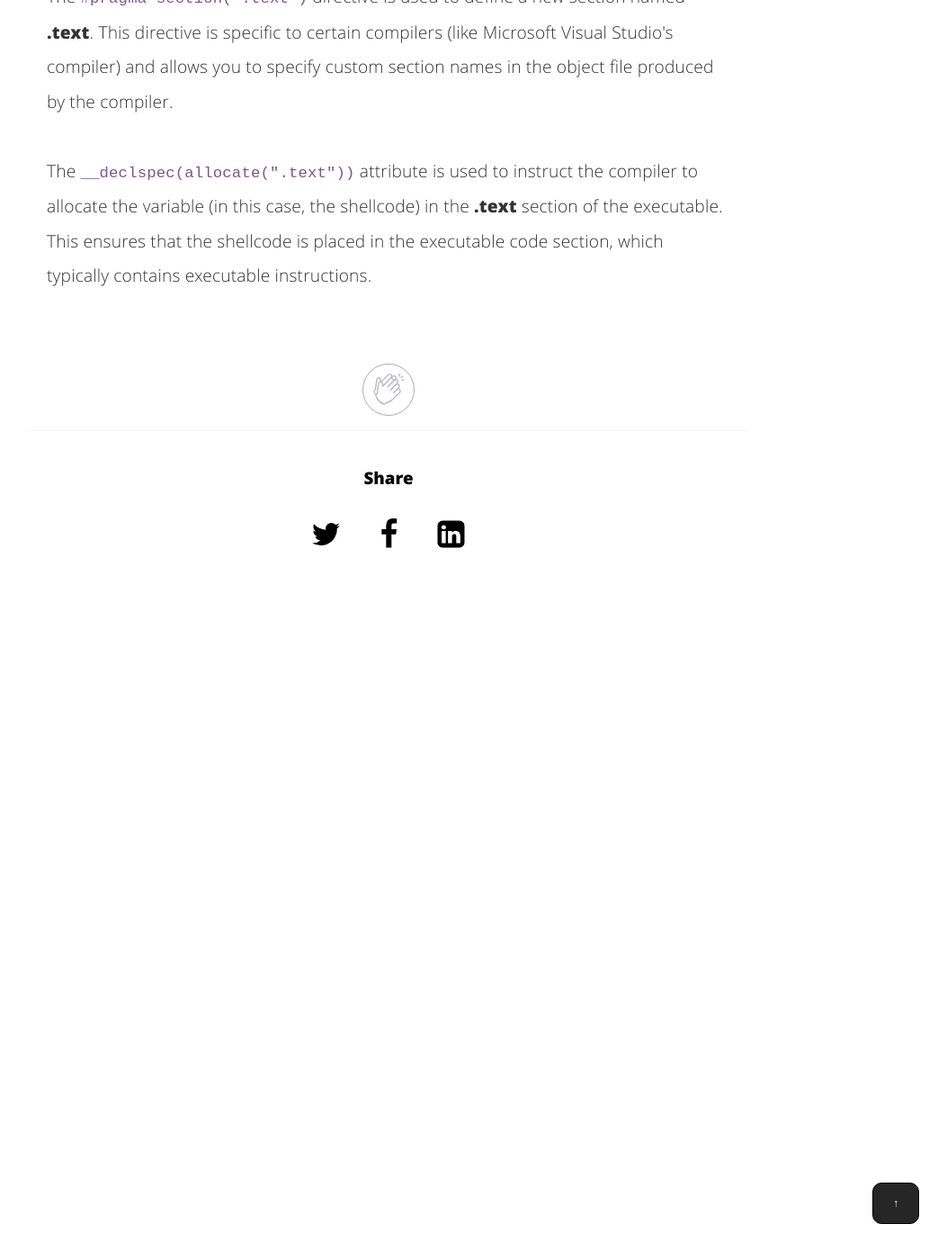
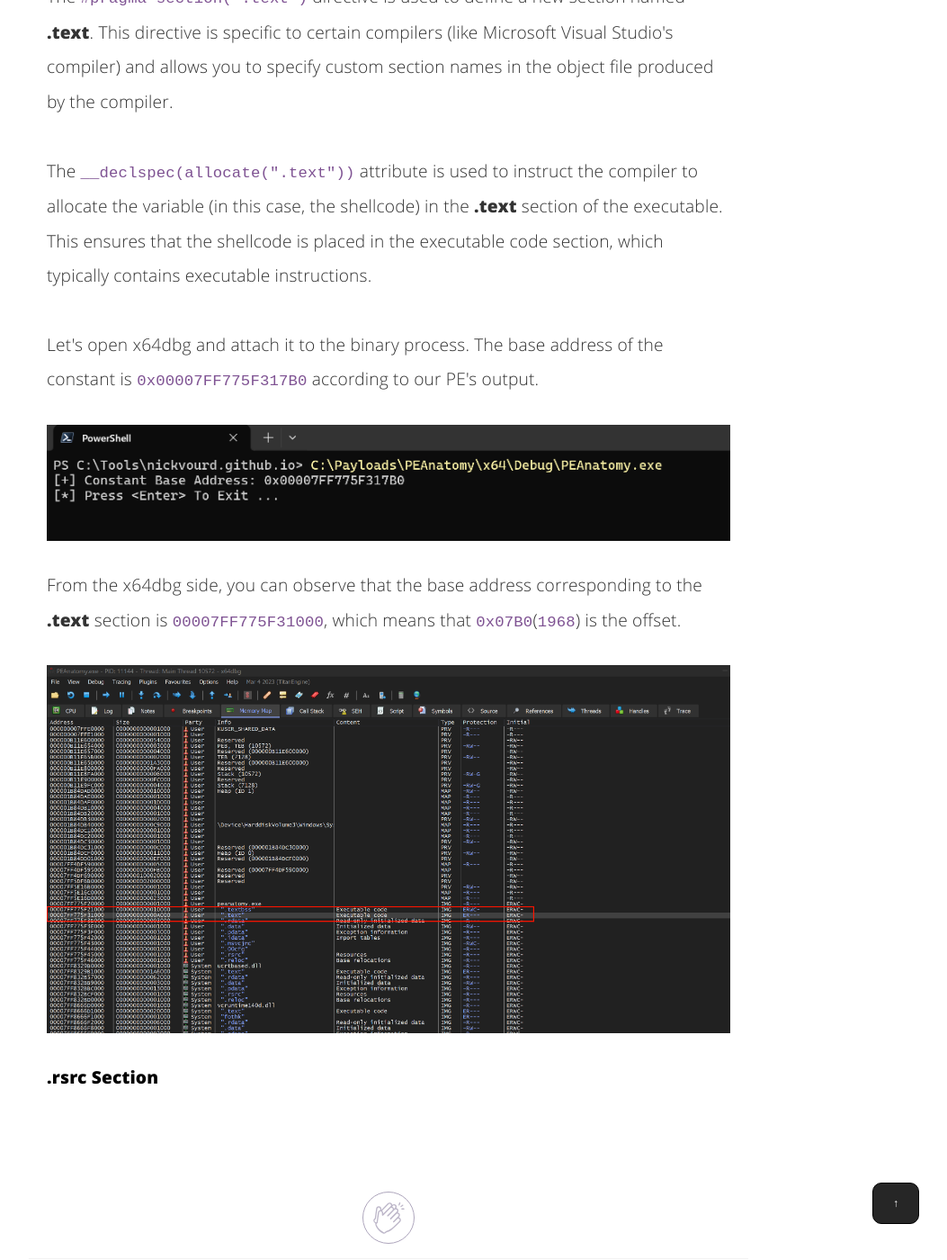
Before and after one commit to nickvourd/nickvourd.github.io, a Jekyll site: the page built from _posts/2024-04-21-the-anatomy-of-pe.md, in a window 1280 px wide and 1400 px high, scrolled down 11508 px. Shown: the whole window at 90% size, without its empty margins (208-1261 px from the left). Built offline with Jekyll 4.4.1, drawn with Linux system fonts in a browser that asks for light colours.

Commit message:
The anatomy of PE

````diff
--- a/_posts/2024-04-21-the-anatomy-of-pe.md
+++ b/_posts/2024-04-21-the-anatomy-of-pe.md
@@ -290,11 +290,11 @@ int main() {
 
 <p>Let's fire up x64dbg and attach it to the running process of the PE. The base address of the constant is <code>0x00007FF79C7D9BB0</code> according to our PE's output.</p>
 
-<img src="/assets/img/post-img/21-04-2024/cmd-base-address-const.png" class="post-images" alt="cmd-base-address-const.png">
+<img src="/assets/img/post-img/21-04-2024/cmd-base-address-const.png" class="post-images" alt="cmd-base-address-const">
 
 <p>However, according to x64dbg, the base address corresponding to the <b>.rdata</b> section is <code>0x00007FF79C7D9000</code>!</p>
 
-<img src="/assets/img/post-img/21-04-2024/x64dbg-base-address-const.png" class="post-images" alt="x64dbg-base-address-const.png">
+<img src="/assets/img/post-img/21-04-2024/x64dbg-base-address-const.png" class="post-images" alt="x64dbg-base-address-const">
 
 <div style="display: flex; justify-content: center;">
     <iframe src="https://giphy.com/embed/dDrgcii3mVnUhbjhGk" width="480" height="350" frameBorder="0" class="giphy-embed" allowFullScreen></iframe>
@@ -353,7 +353,15 @@ int main() {
 }
 ```
 
-<p>Before proceeding with debugging, let's explain the above code.<br /><br />The <code>#pragma section(".text")</code> directive is used to define a new section named <b>.text</b>. This directive is specific to certain compilers (like Microsoft Visual Studio's compiler) and allows you to specify custom section names in the object file produced by the compiler.<br /><br />The <code>__declspec(allocate(".text"))</code> attribute is used to instruct the compiler to allocate the variable (in this case, the shellcode) in the <b>.text</b> section of the executable. This ensures that the shellcode is placed in the executable code section, which typically contains executable instructions.</p>
+<p>Before proceeding with debugging, let's explain the above code.<br /><br />The <code>#pragma section(".text")</code> directive is used to define a new section named <b>.text</b>. This directive is specific to certain compilers (like Microsoft Visual Studio's compiler) and allows you to specify custom section names in the object file produced by the compiler.<br /><br />The <code>__declspec(allocate(".text"))</code> attribute is used to instruct the compiler to allocate the variable (in this case, the shellcode) in the <b>.text</b> section of the executable. This ensures that the shellcode is placed in the executable code section, which typically contains executable instructions.<br /><br />Let's open x64dbg and attach it to the binary process. The base address of the constant is <code>0x00007FF775F317B0</code> according to our PE's output.</p>
+
+<img src="/assets/img/post-img/21-04-2024/cmd-base-address-const-text.png" class="post-images" alt="cmd-base-address-const-text">
+
+<p>From the x64dbg side, you can observe that the base address corresponding to the <b>.text</b> section is <code>00007FF775F31000</code>, which means that <code>0x07B0</code>(<code>1968</code>) is the offset.</p>
+
+<img src="/assets/img/post-img/21-04-2024/x64dbg-text-section.png" class="post-images" alt="cmd-base-address-const-text">
+
+<h4>.rsrc Section</h4>
 
 <br /><br />
 
````
Also changed, not shown: assets/img/post-img/21-04-2024/cmd-base-address-const-text.png (added), assets/img/post-img/21-04-2024/x64dbg-text-section.png (added).
